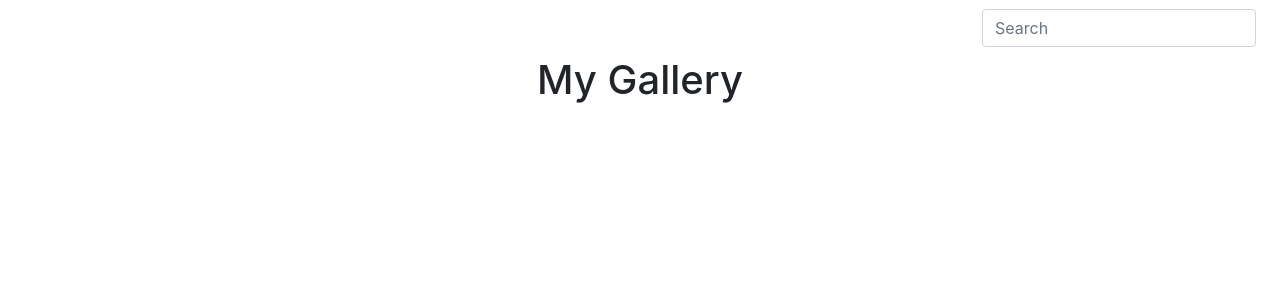
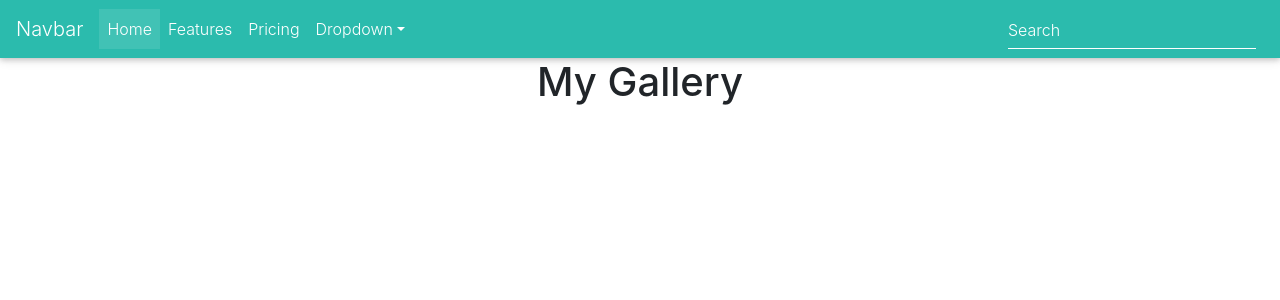
Before and after one commit to Robinkariuki/Gallery, a Django app: page / in a window 1280 px wide. Shown: the top 300 px of the page. Run offline with Django 3.2, Linux system fonts and the light colour scheme; some libraries are stand-ins or nearby versions.

Commit message:
this commit will add styling to navbar

```diff
--- a/gallery/settings.py
+++ b/gallery/settings.py
@@ -39,6 +39,7 @@
     'django.contrib.staticfiles',
     'images',
     'bootstrap4',
+
 ]
 
 MIDDLEWARE = [
--- a/images/templates/base.html
+++ b/images/templates/base.html
@@ -7,6 +7,12 @@
     <meta http-equiv="X-UA-Compatible" content="ie=edge">
     <title>Document</title>
     {% block styles %}
+    <!-- Font Awesome -->
+<link rel="stylesheet" href="https://use.fontawesome.com/releases/v5.8.2/css/all.css">
+<!-- Bootstrap core CSS -->
+<link href="https://cdnjs.cloudflare.com/ajax/libs/twitter-bootstrap/4.3.1/css/bootstrap.min.css" rel="stylesheet">
+<!-- Material Design Bootstrap -->
+<link href="https://cdnjs.cloudflare.com/ajax/libs/mdbootstrap/4.8.10/css/mdb.min.css" rel="stylesheet">
     {% bootstrap_css %}
   {% endblock %}
 </head>
--- a/images/templates/navbar.html
+++ b/images/templates/navbar.html
@@ -1,5 +1,14 @@
+<!DOCTYPE html>
+<html lang="en">
+<head>
+    <meta charset="UTF-8">
+    <meta name="viewport" content="width=device-width, initial-scale=1.0">
+    <meta http-equiv="X-UA-Compatible" content="ie=edge">
+    <title>Document</title>
+</head>
+<body>
     <!--Navbar-->
-<nav class="navbar navbar-expand-lg navbar-dark primary-color">
+<nav class="navbar navbar-expand-lg navbar-dark default-color">
 
         <!-- Navbar brand -->
         <a class="navbar-brand" href="#">Navbar</a>
@@ -51,3 +60,6 @@
 
       </nav>
       <!--/.Navbar-->
+
+</body>
+</html>
```
Lines whose indentation alone changed are shown as unchanged.
